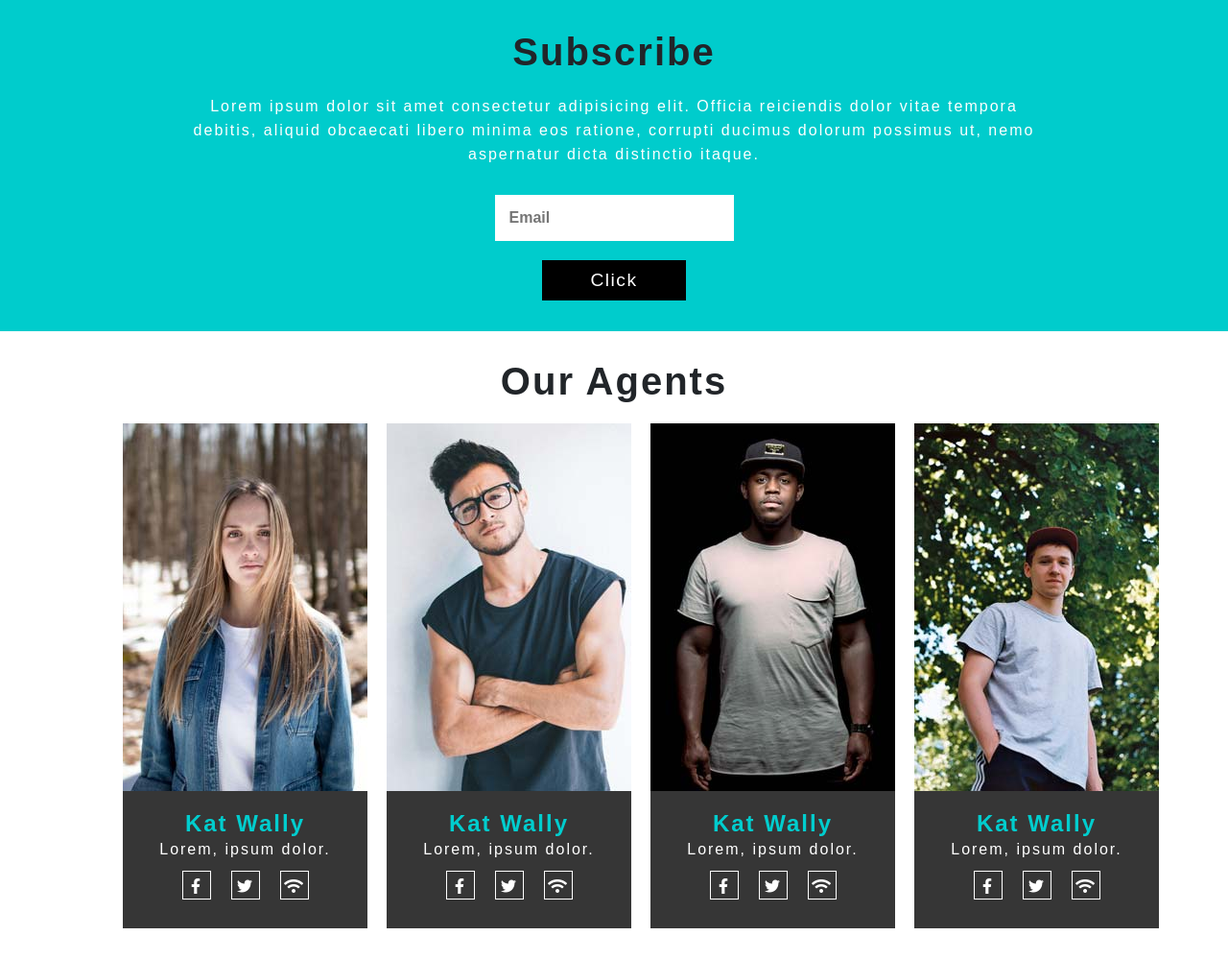
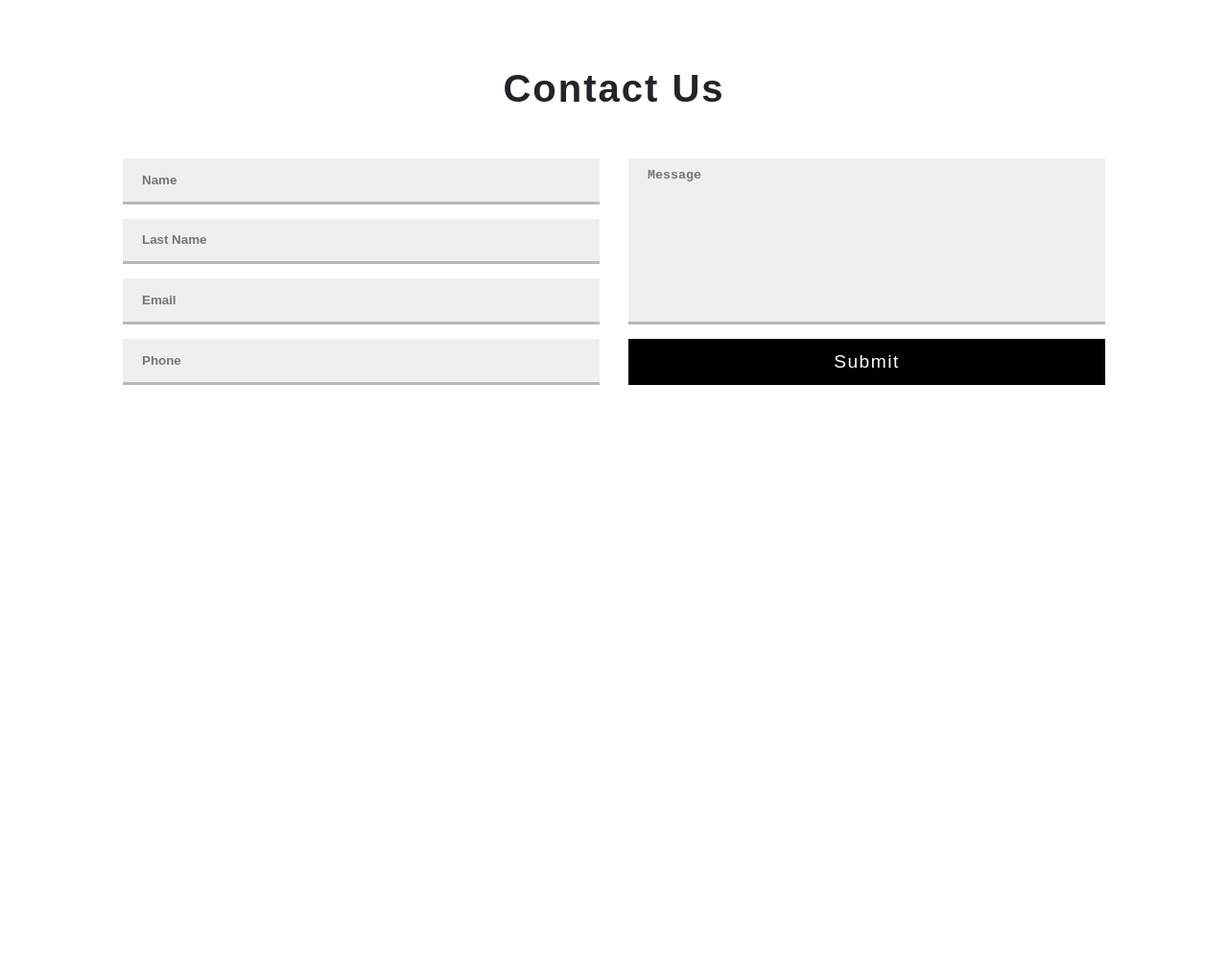
Before and after one commit to tyler4web/khoa2_chuong4_buiQuocTrieu, a plain HTML site: page index.html in a window 1280 px wide. Shown: the whole page at 96% size. After the commit the page ends 800 px from the top, so only its background shows below. Drawn offline with nearby package versions, Linux system fonts and the light colour scheme; grey boxes are pictures that could not be loaded.

Commit message:
done contact form

```diff
--- a/css/index.css
+++ b/css/index.css
@@ -376,3 +376,64 @@ nav a {
   text-align: center;
   line-height: 30px;
 }
+
+/* MAP */
+.map {
+  border: 3px solid #00cdce;
+  background-color: #bbbbbb;
+  padding: 20px;
+}
+
+/* CONTACT */
+#contact {
+  width: 80%;
+  margin: 0 auto;
+}
+
+#contact {
+  padding: 70px 0 70px 0;
+}
+#contact h2 {
+  padding-bottom: 50px;
+}
+#contact form {
+  display: grid;
+  grid-template-columns: repeat(2, 1fr);
+  grid-template-rows: repeat(4, 1fr);
+  gap: 15px 30px;
+}
+
+.contact__form textarea {
+  grid-column: 2/3;
+  grid-row: 1/4;
+}
+
+.contact__form button {
+  background-color: black;
+  grid-column: 2/3;
+  grid-row: 4/5;
+}
+
+.contact__form input {
+  background-color: #efefef;
+  border: none;
+  border-bottom: 3px solid #b9b9b9;
+  padding: 5px 20px;
+  color: #999999;
+  font-weight: 600;
+}
+
+.contact__form textarea {
+  background-color: #efefef;
+  border: none;
+  border-bottom: 3px solid #b9b9b9;
+  padding: 10px 20px;
+  color: #999999;
+  font-weight: 600;
+  resize: none;
+}
+
+.contact__form button {
+  color: white;
+  padding: 0;
+}
--- a/index.html
+++ b/index.html
@@ -197,7 +197,7 @@
         <img src="./img/img6.jpg" alt="img6" />
       </div>
     </section> -->
-    <section id="subscribe">
+    <!-- <section id="subscribe">
       <h2>Subscribe</h2>
       <div class="subscribe__content">
         <p>
@@ -211,8 +211,8 @@
           <button>Click</button>
         </form>
       </div>
-    </section>
-    <section id="agent">
+    </section> -->
+    <!-- <section id="agent">
       <h2>Our Agents</h2>
       <div class="agent__content">
         <div class="agent__item">
@@ -264,8 +264,8 @@
           </div>
         </div>
       </div>
-    </section>
-    <div class="map">
+    </section> -->
+    <!-- <div class="map">
       <iframe
         src="https://www.google.com/maps/embed?pb=!1m18!1m12!1m3!1d424143.27139055764!2d150.65177734612635!3d-33.847927011058715!2m3!1f0!2f0!3f0!3m2!1i1024!2i768!4f13.1!3m3!1m2!1s0x6b129838f39a743f%3A0x3017d681632a850!2sSydney%20NSW!5e0!3m2!1sen!2sau!4v1604106434642!5m2!1sen!2sau"
         width="100%"
@@ -276,9 +276,19 @@
         aria-hidden="false"
         tabindex="0"
       ></iframe>
-    </div>
+    </div> -->
 
-    <section id="contact"></section>
+    <section id="contact">
+      <h2>Contact Us</h2>
+      <form class="contact__form" action="">
+        <input type="text" placeholder="Name" />
+        <input type="text" placeholder="Last Name" />
+        <input type="email" placeholder="Email" />
+        <input type="tel" placeholder="Phone" />
+        <textarea cols="30" rows="10" placeholder="Message"></textarea>
+        <button type="submit">Submit</button>
+      </form>
+    </section>
     <footer></footer>
 
     <!-- IMPORT JQUERY LIBRARY -->
```
